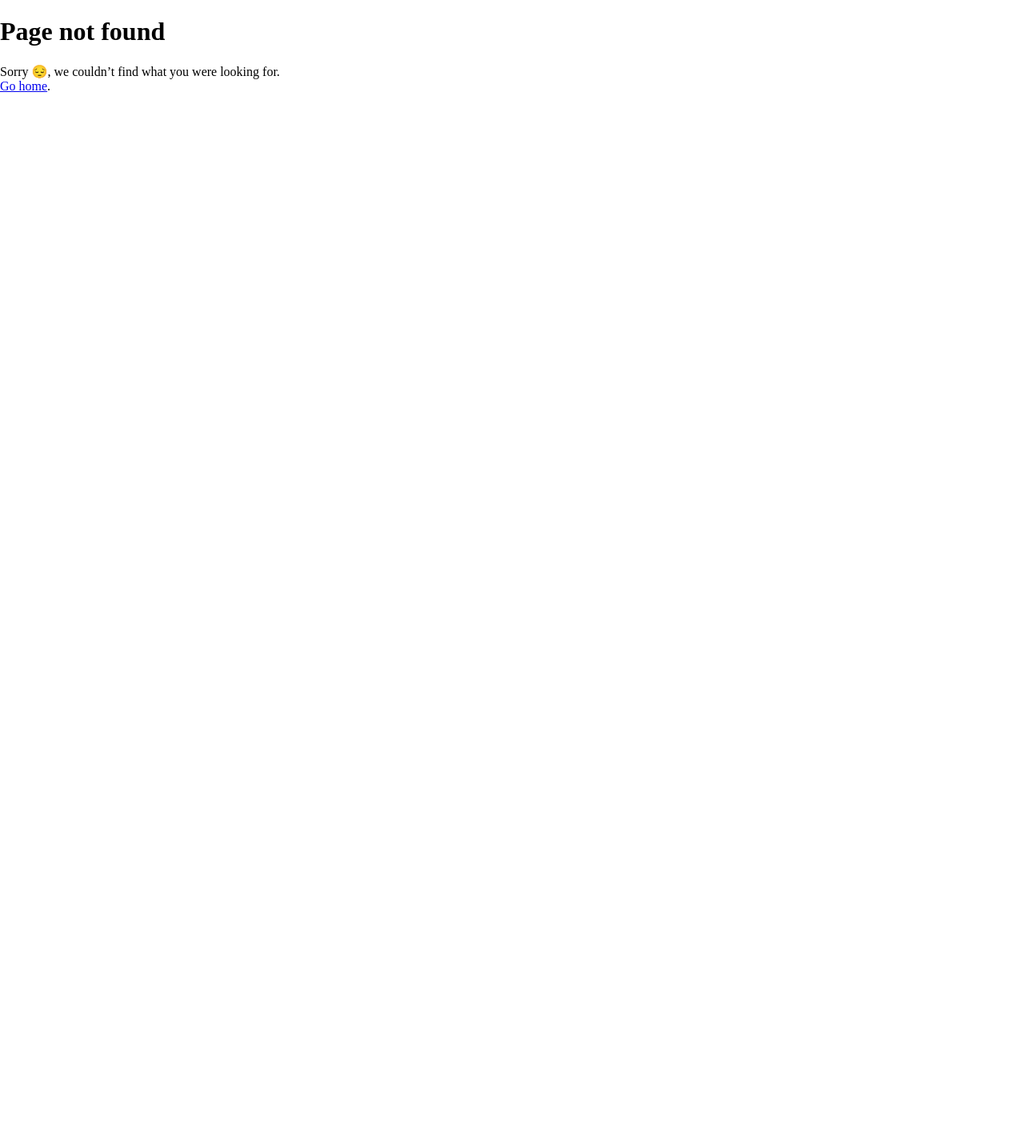
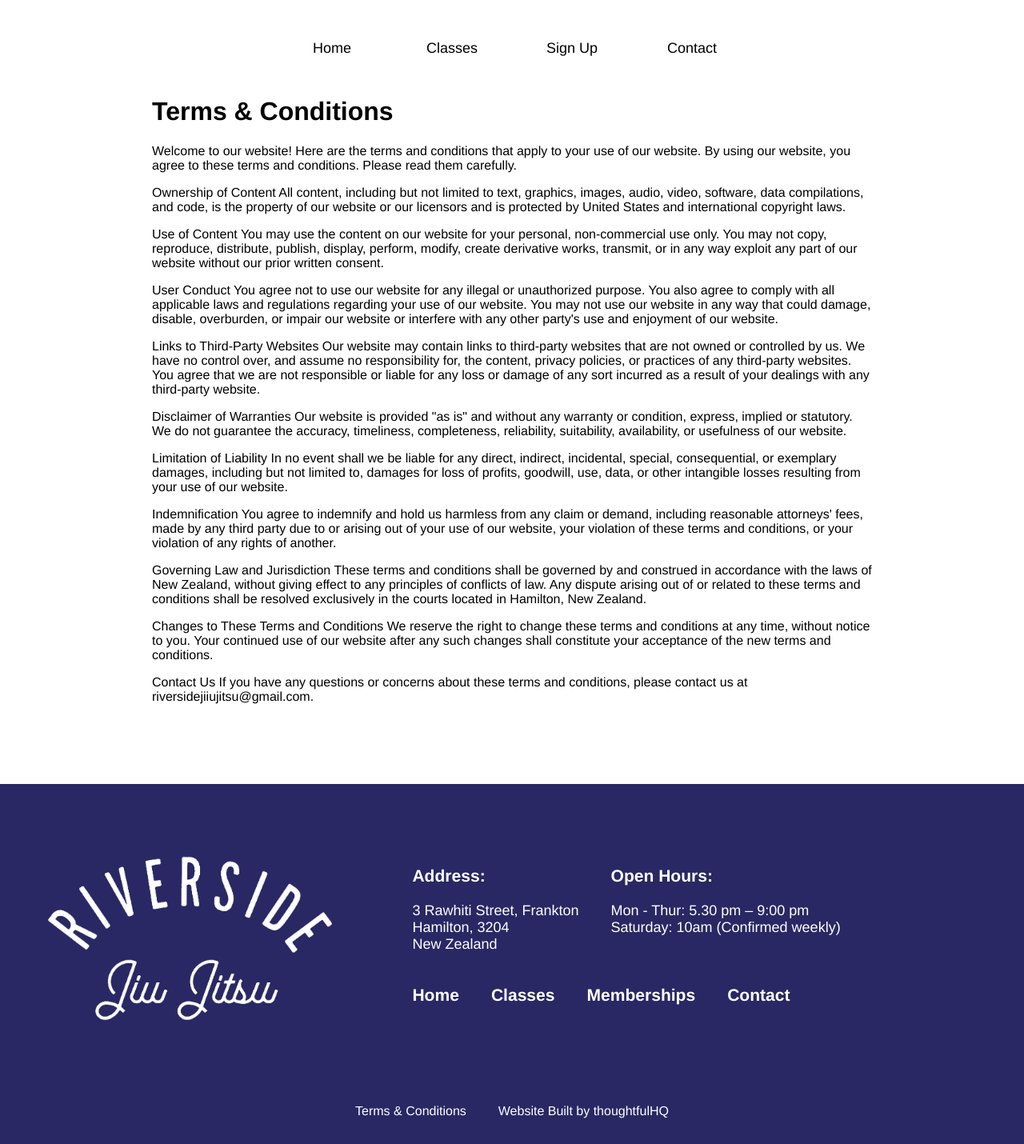
Before and after one commit to danielballoch/riversidejj, a Gatsby site: page /terms-and-conditions in a window 1280 px wide. Before the commit this address had no page. Shown: the whole page at 80% size. Before the commit the page ends 800 px from the top, so only its background shows below. Built offline with nearby package versions, Linux system fonts and the light colour scheme; Gatsby itself is replaced by a stand-in of ours.

Commit message:
added contact page and terms and conditions, updated links, added invert nav

```diff
--- a/src/components/about.js
+++ b/src/components/about.js
@@ -12,11 +12,11 @@ background-color: black;
 background: linear-gradient(0deg, rgba(41, 40, 100, 0.9), rgba(41, 40, 100, 0.9)), url(${GymBackground});
 /* background-position: center; */
 background-repeat: repeat;
-background-size: 960px;
+background-size: 50vw;
 .content {
     background-color: rgba(255,255,255,1);
     padding: 100px 30px;
-    max-width: 900px;
+    max-width: 47vw;
     height: 100%;
     margin: auto;
     h1 {
--- a/src/components/footer.js
+++ b/src/components/footer.js
@@ -85,16 +85,16 @@ export default function Footer(){
                         </div>
                     </div>
                     <div className="footer-items">
-                        <a href="#"><h3>Home</h3></a>
-                        <a href="#timetable"><h3>Classes</h3></a>
-                        <a href="#memberships"><h3>Memberships</h3></a>
-                        <a href="#"><h3>Contact</h3></a>
+                        <a href="/#home"><h3>Home</h3></a>
+                        <a href="/#timetable"><h3>Classes</h3></a>
+                        <a href="/#memberships"><h3>Memberships</h3></a>
+                        <a href="/contact"><h3>Contact</h3></a>
                     </div>
                 </div>
             </div>
             <div className="footer-bottom">
-                <a href="#">Terms & Conditions</a>
-                <a href="#">Website Built by thoughtfulHQ</a>
+                <a href="/terms-and-conditions">Terms & Conditions</a>
+                <a target="_blank" attribute href="https://www.thoughtfulhq.com/">Website Built by thoughtfulHQ</a>
             </div>
         </FooterWrapper>
     )
--- a/src/components/layout.js
+++ b/src/components/layout.js
@@ -9,10 +9,10 @@ padding: 0;
 font-family: 'helvetica', sans-serif;
 `
 
-export default function Layout({ children }) {
+export default function Layout({ children, InvertNav }) {
   return (
     <Wrapper>
-        <Navbar/>
+        <Navbar invert={InvertNav}/>
         {children}
         <Footer/>
     </Wrapper>
--- a/src/components/navbar.js
+++ b/src/components/navbar.js
@@ -27,7 +27,6 @@ z-index: 100;
         :hover {
             cursor: pointer;
             border-top: 30px solid rgba(255,255,255,1);
-
         }
     }
     a {
@@ -35,16 +34,35 @@ z-index: 100;
         text-decoration: none;
     }
 }
+.invert {
+        background-color: white;
+        color: black;
+        div {
+            a {
+                color: black;
+                transition: .3s;
+            }
+            :hover {
+                cursor: pointer;
+                border-top: 30px solid rgba(41, 40, 100,1);
+                a {
+                    color: rgb(41, 40, 100);
+                }
+            }
+        }
+
+    }
 `
 
-export default function Navbar(){
+export default function Navbar({invert}){
+    console.log(invert)
     return(
         <Nav>
-            <div className="nav-items">
-                <div><a href="#">Home</a></div>
-                <div><a href="#timetable">Classes</a></div>
-                <div><a href="#memberships">Sign Up</a></div>
-                <div><a href="#">Contact</a></div>
+            <div className={invert? "nav-items invert" : "nav-items"}>
+                <div><a href="/#home">Home</a></div>
+                <div><a href="/#timetable">Classes</a></div>
+                <div><a href="/#memberships">Sign Up</a></div>
+                <div><a href="/contact">Contact</a></div>
             </div>
         </Nav>
     )
--- a/src/pages/index.js
+++ b/src/pages/index.js
@@ -43,7 +43,7 @@ img {
 const IndexPage = () => {
   return (
     <Layout>
-    <Hero>
+    <Hero id="home">
         <Video videoSrcURL={HeroVideo} videoTitle="Riverside Hero Video"/>
         <div style={{
                     gridArea: "1/1",
--- /dev/null
+++ b/src/pages/terms-and-conditions.js
@@ -0,0 +1,48 @@
+import * as React from "react"
+import styled from '@emotion/styled'
+import Layout from "../components/layout"
+
+const TermsWrapper = styled.div`
+padding-top: 100px;
+width: 900px;
+margin: 0 auto 100px auto;
+`
+
+
+
+const IndexPage = () => {
+  return (
+    <Layout InvertNav={true}>
+        <TermsWrapper>
+            <h1>Terms & Conditions</h1>
+            <div>
+            <p>Welcome to our website! Here are the terms and conditions that apply to your use of our website. By using our website, you agree to these terms and conditions. Please read them carefully.</p>
+
+            <p> Ownership of Content  All content, including but not limited to text, graphics, images, audio, video, software, data compilations, and code, is the property of our website or our licensors and is protected by United States and international copyright laws.</p>
+
+            <p> Use of Content  You may use the content on our website for your personal, non-commercial use only. You may not copy, reproduce, distribute, publish, display, perform, modify, create derivative works, transmit, or in any way exploit any part of our website without our prior written consent.</p>
+
+            <p> User Conduct  You agree not to use our website for any illegal or unauthorized purpose. You also agree to comply with all applicable laws and regulations regarding your use of our website. You may not use our website in any way that could damage, disable, overburden, or impair our website or interfere with any other party's use and enjoyment of our website.</p>
+
+            <p> Links to Third-Party Websites  Our website may contain links to third-party websites that are not owned or controlled by us. We have no control over, and assume no responsibility for, the content, privacy policies, or practices of any third-party websites. You agree that we are not responsible or liable for any loss or damage of any sort incurred as a result of your dealings with any third-party website.</p>
+
+            <p> Disclaimer of Warranties  Our website is provided &quot;as is&quot; and without any warranty or condition, express, implied or statutory. We do not guarantee the accuracy, timeliness, completeness, reliability, suitability, availability, or usefulness of our website.</p>
+
+            <p> Limitation of Liability  In no event shall we be liable for any direct, indirect, incidental, special, consequential, or exemplary damages, including but not limited to, damages for loss of profits, goodwill, use, data, or other intangible losses resulting from your use of our website.</p>
+
+            <p> Indemnification  You agree to indemnify and hold us harmless from any claim or demand, including reasonable attorneys' fees, made by any third party due to or arising out of your use of our website, your violation of these terms and conditions, or your violation of any rights of another.</p>
+
+            <p> Governing Law and Jurisdiction  These terms and conditions shall be governed by and construed in accordance with the laws of New Zealand, without giving effect to any principles of conflicts of law. Any dispute arising out of or related to these terms and conditions shall be resolved exclusively in the courts located in Hamilton, New Zealand.</p>
+
+            <p> Changes to These Terms and Conditions  We reserve the right to change these terms and conditions at any time, without notice to you. Your continued use of our website after any such changes shall constitute your acceptance of the new terms and conditions.</p>
+
+            <p> Contact Us  If you have any questions or concerns about these terms and conditions, please contact us at riversidejiiujitsu@gmail.com.</p>
+            </div>
+        </TermsWrapper>
+    </Layout>
+  )
+}
+
+export default IndexPage
+
+export const Head = () => <title>Home Page</title>
```
Also changed, not shown: src/components/memberships.js (+6 -2 lines), src/components/social.js (+7 -4 lines), src/pages/contact.js (added, +26 -0 lines), src/images/grit.png (added).
